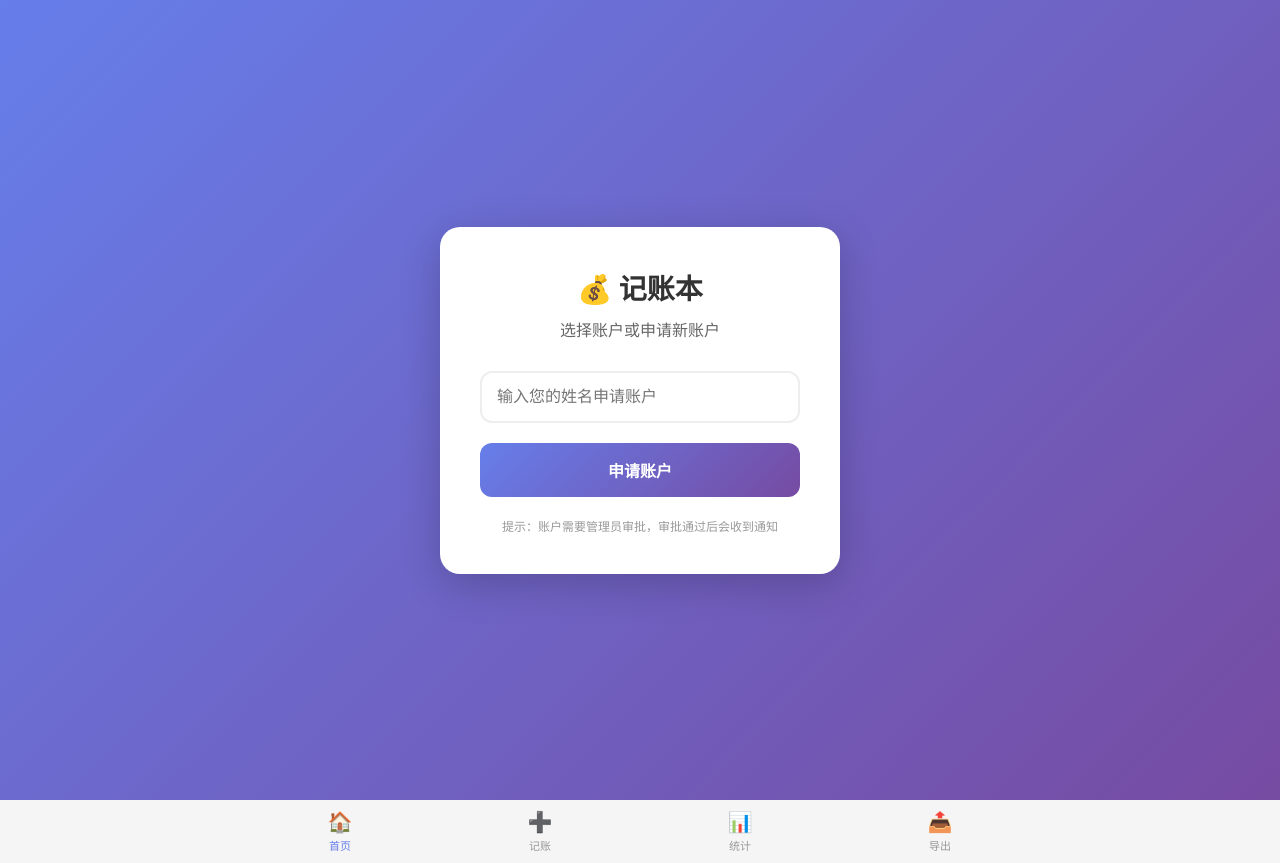
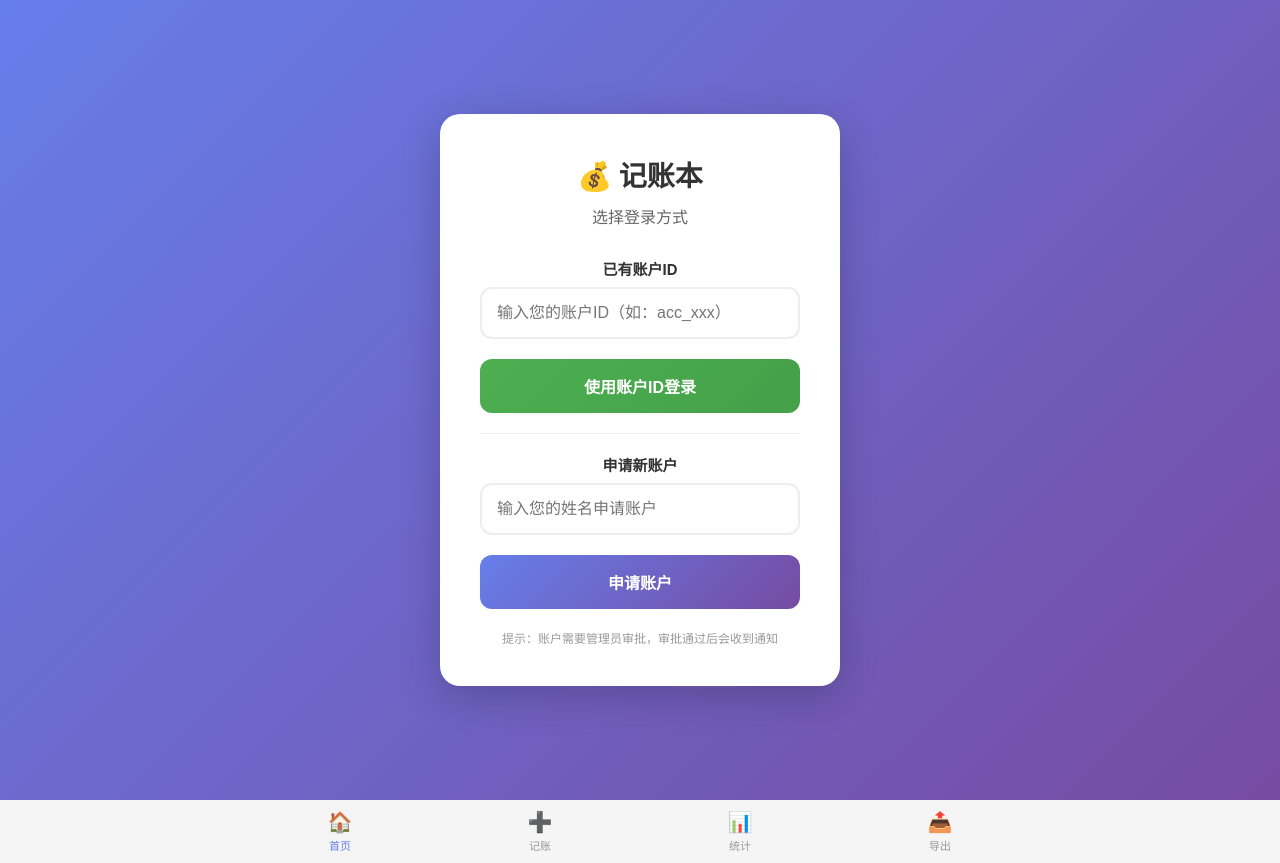
Before and after one commit to l2535305968-crypto/moneybook-xunyi, a website: page index.html in a window 1280 px wide. Drawn offline with nearby package versions, Linux system fonts and the light colour scheme.

Commit message:
Update index.html

```diff
--- a/index.html
+++ b/index.html
@@ -133,7 +133,7 @@
     <div class="login-section show" id="loginSection">
         <div class="login-card">
             <h2>💰 记账本</h2>
-            <p>选择账户或申请新账户</p>
+            <p>选择登录方式</p>
 
             <div class="recent-accounts" id="recentAccounts" style="display: none;">
                 <div class="recent-accounts-title">最近登录的账户</div>
@@ -142,9 +142,22 @@
 
             <div class="divider" id="loginDivider" style="display: none;"></div>
 
-            <input type="text" id="accountNameInput" class="login-input" placeholder="输入您的姓名申请账户" maxlength="20">
-            <button class="login-btn" onclick="requestAccount()">申请账户</button>
-            <div class="login-hint">提示：账户需要管理员审批，审批通过后会收到通知</div>
+            <!-- 已有账户ID登录 -->
+            <div style="margin-bottom: 15px;">
+                <h3 style="font-size: 15px; margin-bottom: 8px; color: #333;">已有账户ID</h3>
+                <input type="text" id="accountIdInput" class="login-input" placeholder="输入您的账户ID（如：acc_xxx）">
+                <button class="login-btn" onclick="loginWithAccountId()" style="background: linear-gradient(135deg, #4CAF50 0%, #45a049 100%);">使用账户ID登录</button>
+            </div>
+
+            <div class="divider" style="margin: 20px 0;"></div>
+
+            <!-- 申请新账户 -->
+            <div>
+                <h3 style="font-size: 15px; margin-bottom: 8px; color: #333;">申请新账户</h3>
+                <input type="text" id="accountNameInput" class="login-input" placeholder="输入您的姓名申请账户" maxlength="20">
+                <button class="login-btn" onclick="requestAccount()">申请账户</button>
+                <div class="login-hint">提示：账户需要管理员审批，审批通过后会收到通知</div>
+            </div>
         </div>
     </div>
 
@@ -363,6 +376,32 @@
             currentAccountId = accountId;
             localStorage.setItem('accountId', currentAccountId);
             await loadAccount();
+        }
+
+        async function loginWithAccountId() {
+            const accountId = document.getElementById('accountIdInput').value.trim();
+
+            if (!accountId) {
+                showToast('请输入账户ID');
+                return;
+            }
+
+            if (!accountId.startsWith('acc_')) {
+                showToast('账户ID格式不正确，应以acc_开头');
+                return;
+            }
+
+            currentAccountId = accountId;
+            localStorage.setItem('accountId', currentAccountId);
+
+            try {
+                await loadAccount();
+                showToast('登录成功！');
+            } catch (err) {
+                showToast('账户不存在或加载失败，请检查账户ID');
+                currentAccountId = null;
+                localStorage.removeItem('accountId');
+            }
         }
 
         async function requestAccount() {
```
